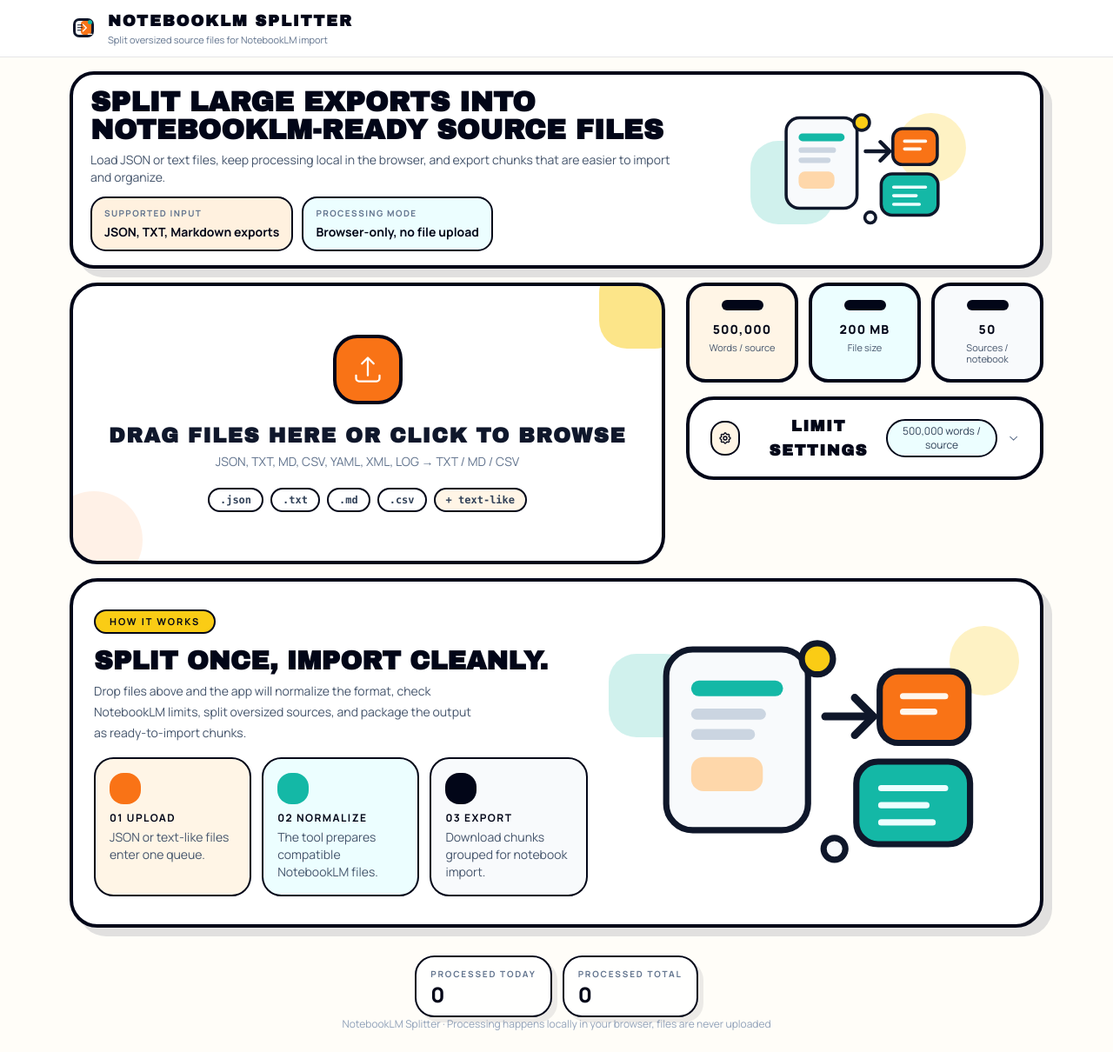
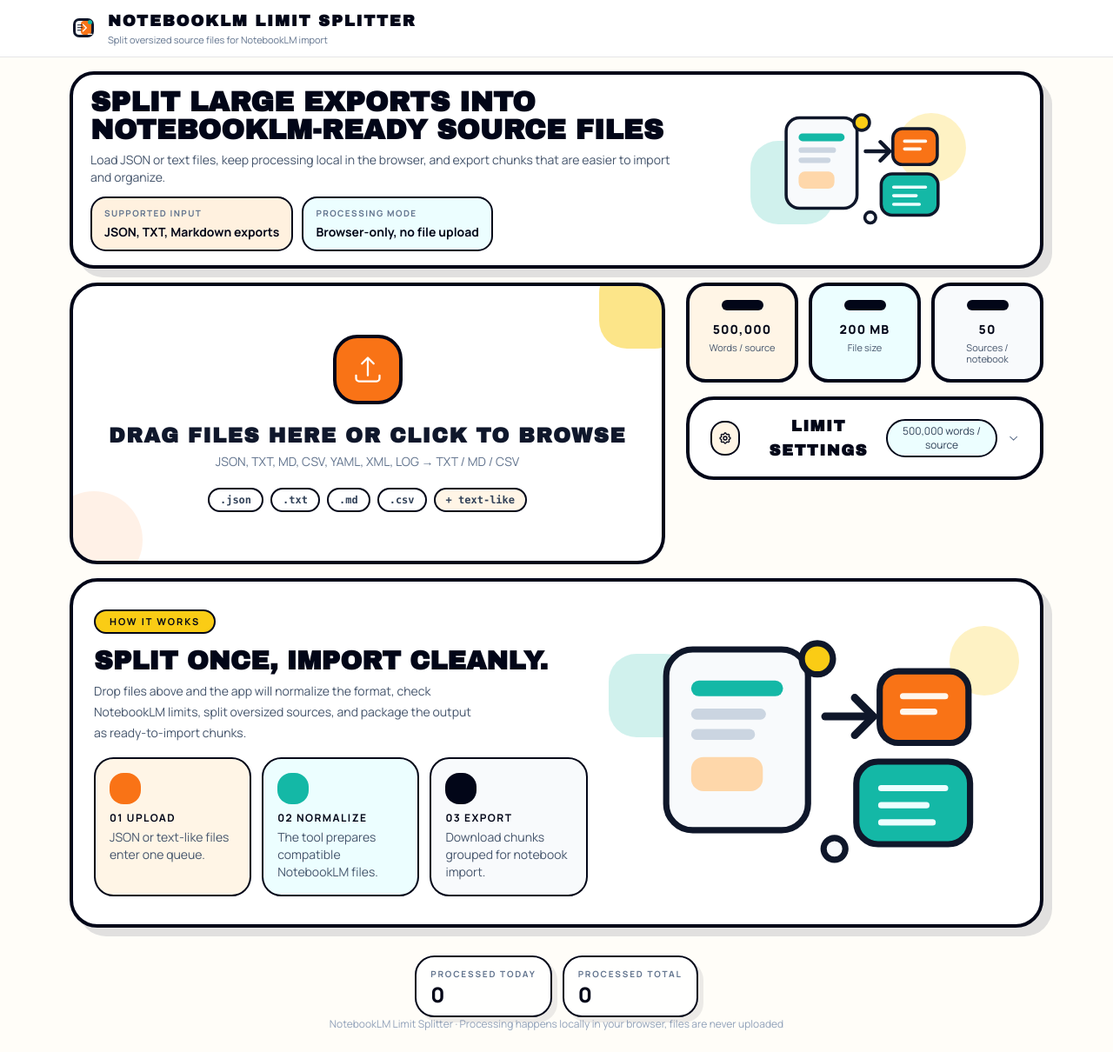
Before and after one commit to sashplatonov/notebooklm-limit-splitter, a React (Vite) app: page / in a window 1280 px wide. Shown: the whole page at 87% size. Built offline with nearby package versions, Linux system fonts and the light colour scheme; no server answers.

Commit message:
feat: rename project to notebooklm-limit-splitter and update related documentation and configurations

```diff
--- a/docker-compose.yml
+++ b/docker-compose.yml
@@ -1,10 +1,10 @@
 services:
-  notebooklm-file-splitter:
+  notebooklm-limit-splitter:
     build:
       context: .
       dockerfile: Dockerfile
       target: runtime
-    image: notebooklm-file-splitter-tool:local
+    image: notebooklm-limit-splitter:local
     expose:
       - "80"
     healthcheck:
@@ -21,7 +21,7 @@
 
 networks:
   app:
-    name: notebooklm-file-splitter-tool_app
+    name: notebooklm-limit-splitter_app
     internal: true
 
 volumes:
--- a/index.html
+++ b/index.html
@@ -4,7 +4,7 @@
     <meta charset="UTF-8" />
     <meta name="viewport" content="width=device-width, initial-scale=1.0" />
     <link rel="icon" type="image/svg+xml" href="/favicon.svg" />
-    <title>NotebookLM Splitter</title>
+    <title>NotebookLM Limit Splitter</title>
   </head>
   <body>
     <div id="root"></div>
--- a/package.json
+++ b/package.json
@@ -1,5 +1,5 @@
 {
-  "name": "react-vite-tailwind",
+  "name": "notebooklm-limit-splitter",
   "private": true,
   "version": "0.0.0",
   "type": "module",
--- a/src/components/AppFooter.tsx
+++ b/src/components/AppFooter.tsx
@@ -40,7 +40,7 @@
       )}
       <FooterStats stats={stats} />
       <p className="text-center text-xs text-slate-400">
-        NotebookLM Splitter · Processing happens locally in your browser, files are never uploaded
+        NotebookLM Limit Splitter · Processing happens locally in your browser, files are never uploaded
       </p>
     </footer>
   );
--- a/src/components/AppHeader.tsx
+++ b/src/components/AppHeader.tsx
@@ -8,7 +8,7 @@
           <BrandMark className="h-8 w-8 shrink-0" />
           <div>
             <h1 className="font-display text-base font-black uppercase tracking-[0.1em] text-slate-950 sm:text-lg">
-              NotebookLM Splitter
+              NotebookLM Limit Splitter
             </h1>
             <p className="text-[11px] text-slate-500">Split oversized source files for NotebookLM import</p>
           </div>
```
Also changed, not shown: 3 other files (tests, documents, lock files or other folders).
